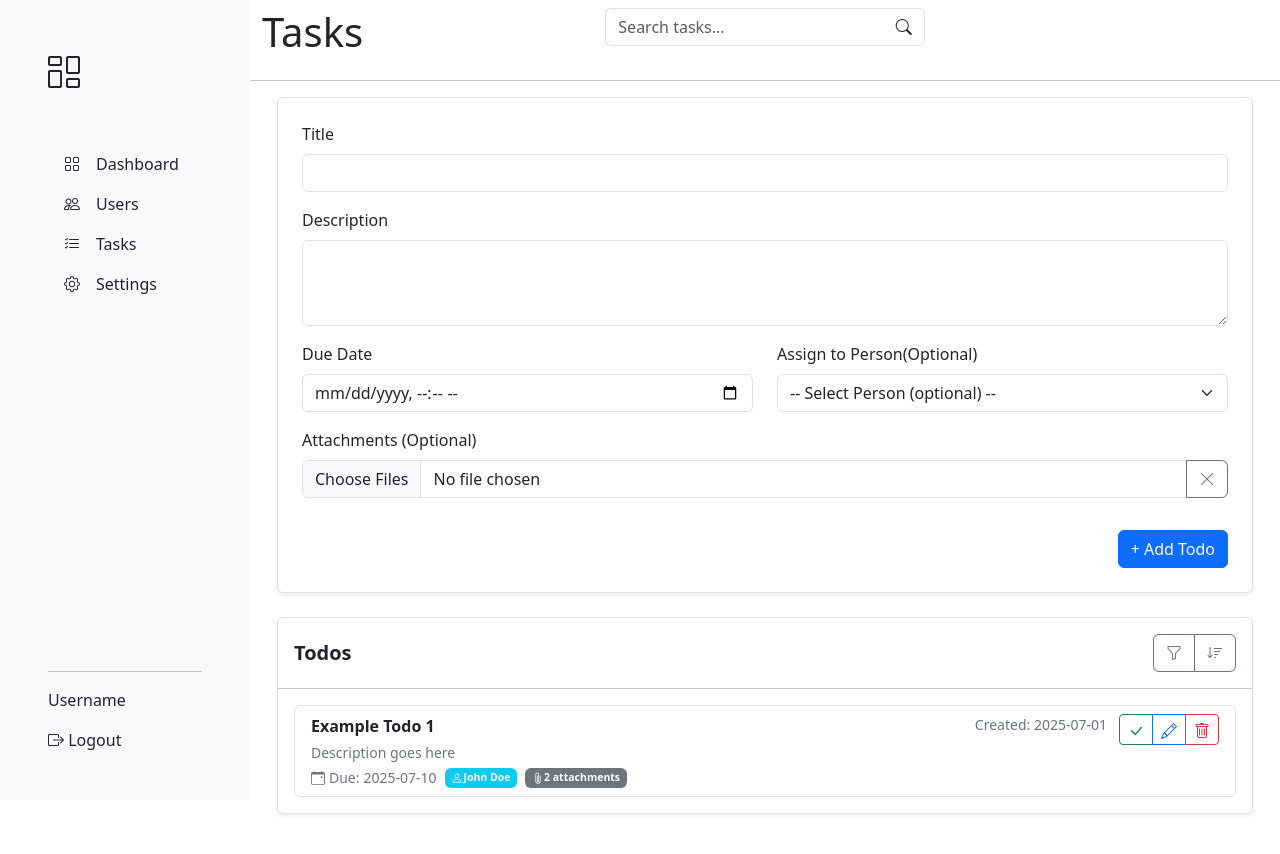
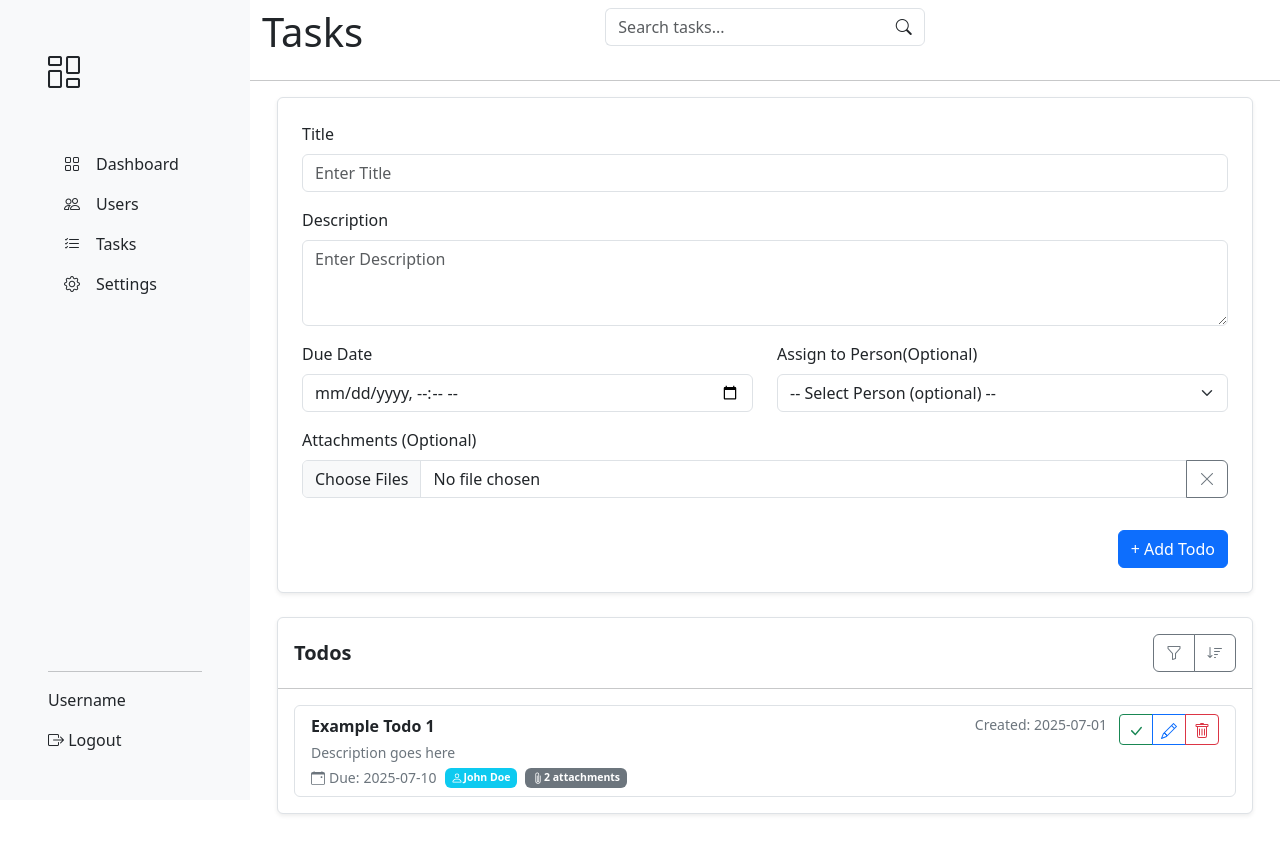
Before and after one commit to Sindhu-Sarathy/TodoApp-ReactWorkshop, a React (Vite) app: page / in a window 1280 px wide. Shown: the top 854 px of the page. Built offline with nearby package versions, Linux system fonts and the light colour scheme.

Commit message:
Installed react-hook-form and added validation for the form using useForm

```diff
--- a/package.json
+++ b/package.json
@@ -13,7 +13,8 @@
     "bootstrap": "^5.3.8",
     "bootstrap-icons": "^1.13.1",
     "react": "^19.2.0",
-    "react-dom": "^19.2.0"
+    "react-dom": "^19.2.0",
+    "react-hook-form": "^7.71.2"
   },
   "devDependencies": {
     "@eslint/js": "^9.39.1",
--- a/src/tasks/TaskContent.jsx
+++ b/src/tasks/TaskContent.jsx
@@ -1,13 +1,17 @@
-import React from 'react';
+import React, { useState } from 'react';
 import TaskFormContent from './TaskFormContent';
 
 
 const TaskContent = () => {
+    const [todos,setTodos]=useState([]);
+    const addTodo = (todo) => {
+        setTodos([...todos,{ ...todo,id:Date.now()}]);
+    };
     return (
         <div>
             <HeaderContent/>
             <hr></hr>
-            <TaskFormContent/>
+            <TaskFormContent addTodo={addTodo} />
         </div>
     );
 };
--- a/src/tasks/TaskFormContent.jsx
+++ b/src/tasks/TaskFormContent.jsx
@@ -1,27 +1,49 @@
 import React from 'react';
+import { useForm } from 'react-hook-form';
 import TodoListContent from './TodoListContent';
 
-const TaskFormContent = () => {
+const TaskFormContent = ({addTodo}) => {
+
+  const{
+    register,
+    handleSubmit,
+    reset,
+    formState:{errors}
+  } = useForm();
+
+  const onSubmit=(data)=>{
+    const todoData={
+      ...data,
+      id:Date.now(),
+      attachments: data.attachments?.[0]?.name || null
+    }
+    addTodo(todoData);
+    reset();
+  }
+
     return (
         <div className="container-lg" style={{width:'1000px'}}>
              <div className="bg-white border shadow-sm p-4 rounded">
-        <form id="todoForm">
+        <form id="todoForm" onSubmit={handleSubmit(onSubmit)}>
         <div className="mb-3">
           <label htmlFor="txtTitle" className="form-label">Title</label>
-          <input type="text" name="title" className="form-control" id="txtTitle" required/>
+          <input type="text" name="title" className="form-control" id="txtTitle" placeholder="Enter Title" {...register("title",{required:"Title is required"})}/>
+          <small className="text-danger">{errors.title && errors.title.message}</small>
         </div>
            <div className="mb-3">
           <label htmlFor="txtDescription" className="form-label">Description</label>
-          <textarea className="form-control" name="description" rows="3" id="txtDescription"></textarea>
+          <textarea className="form-control" name="description" rows="3" id="txtDescription" placeholder="Enter Description" {...register("description",{required:"Description is required"})}></textarea>
+          <small className="text-danger">{errors.description && errors.description.message}</small>
         </div>
           <div className="row">
             <div className="col-md-6 mb-3">
               <label htmlFor="dueDateInput" className="form-label">Due Date</label>
-              <input type="datetime-local" className="form-control" name="dueDate" id="dueDateInput" required/>
+              <input type="datetime-local" className="form-control" name="dueDate" id="dueDateInput" {...register("duedate",{required:"Due date is required"})}/>
+              <small className="text-danger">{errors.duedate && errors.duedate.message}</small>
             </div>
             <div className="col-md-6 mb-3">
               <label htmlFor="assignPerson" className="form-label">Assign to Person(Optional)</label>
-              <select className="form-select" id="assignPerson" name="assignPerson">
+              <select className="form-select" id="assignPerson" name="assignPerson" {...register("assignedTo")}>
                 <option value="0">-- Select Person (optional) -- </option>
                 <option value="Mattias Hellman">Mattias Hellman</option>
                 <option value="Sindhuja Parthasarathy">Sindhuja Parthasarathy</option>
@@ -34,7 +56,7 @@ const TaskFormContent = () => {
            <div className="mb-3">
               <label htmlFor="fileAttachments" className="form-label me-2">Attachments (Optional)</label>
               <div className="input-group">
-              <input type="file" className="form-control" id="fileAttachments" name="attachements" multiple />
+              <input type="file" className="form-control" id="fileAttachments" name="attachements" multiple  {...register("attachments")}/>
               <button  id="clearBtn" className="btn btn-outline-secondary" type="btn-close"><i className="bi bi-x-lg"></i></button>
               </div>
             </div>
```
Also changed, not shown: 1 other file (tests, documents, lock files or other folders).
